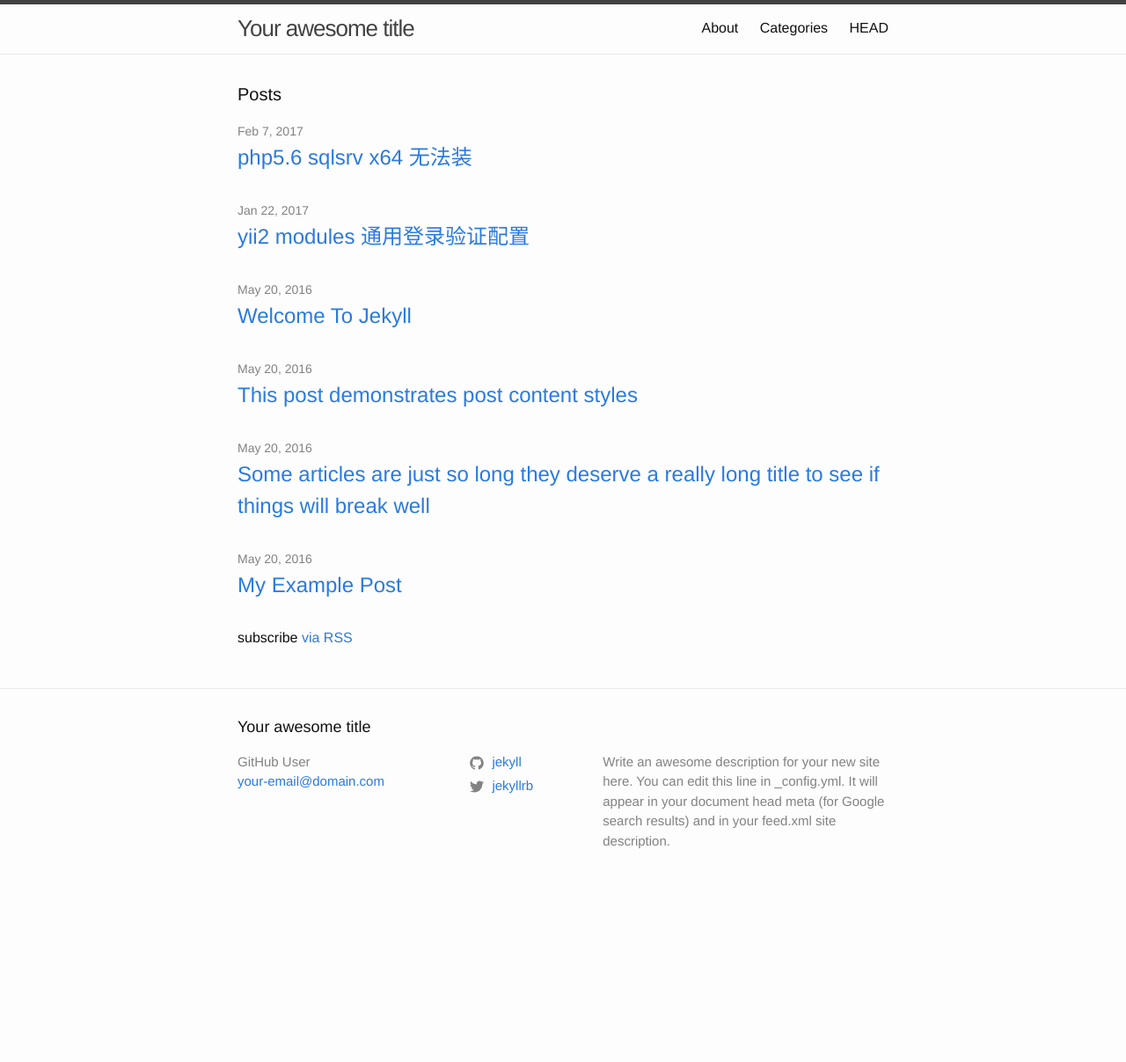
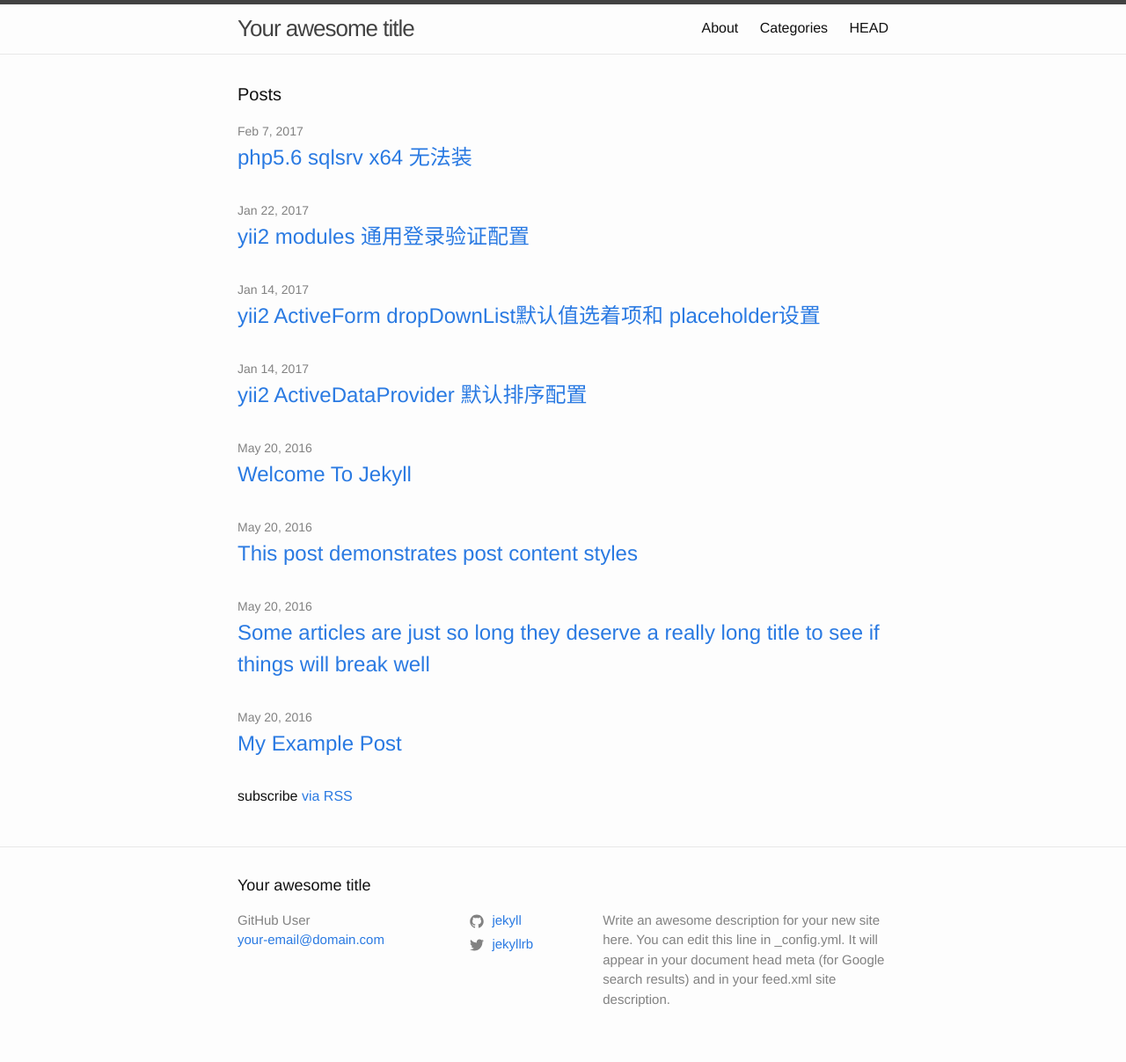
Before and after one commit to ijackwu/ijackwu.github.io, a Jekyll site: the page built from index.md, in a window 1280 px wide. Shown: the whole page at 88% size. Built offline with Jekyll 4.4.1, drawn with Linux system fonts in a browser that asks for light colours; before the commit the page ends 1027 px from its top, so only the background shows below that.

Commit message:
迁移老blog

````diff
--- /dev/null
+++ b/_posts/2017-01-14-yii2-active-form-default-value.md
@@ -0,0 +1,15 @@
+---
+title: yii2 ActiveForm dropDownList默认值选着项和 placeholder设置
+category: yii2
+author: 酱油先生
+---
+
+dorpDownList 设置默认选项
+```php
+$form->field($searchmodel, 'type')->dropDownList($arr, ['prompt' => '请选择')])
+```
+
+placeholder设置
+```php
+$form->field($searchmodel, 'startdate')->widget(DatePicker::className(),['clientOptions' => ['dateFormat' => 'yy-mm-dd']])->textInput(['placeholder' => Yii::t('app', 'Start time')])
+```
````
Also changed, not shown: _posts/2017-01-14-yii2-active-data-provider-default-sort.md (added, +17 -0 lines), _posts/2017-01-22-yii2-modules-auth.md (+2 -1 lines).
